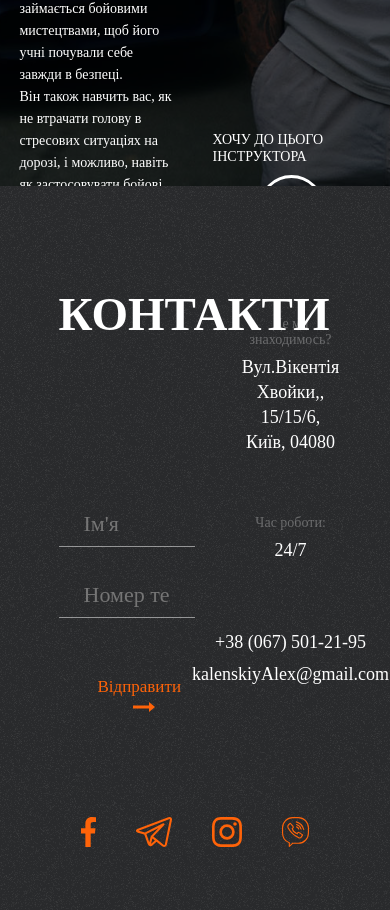
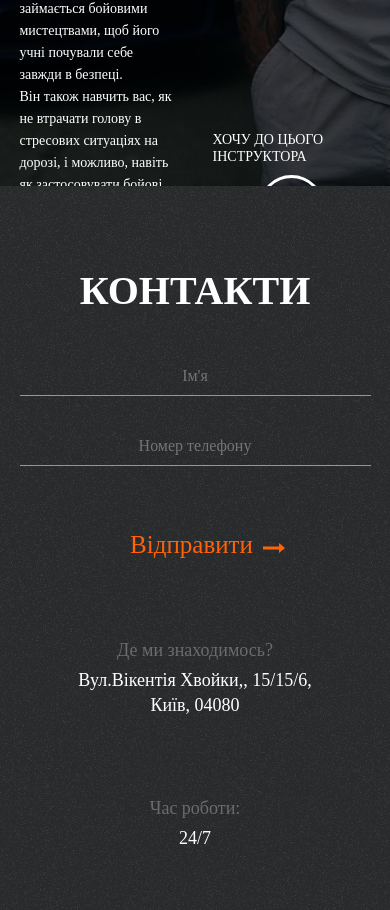
Before and after one commit to imSeptember/driverSchool, a React (Vite) app: page / in a window 390 px wide. Shown: the part 9234-10144 px from the top of the page. Built offline with nearby package versions, Linux system fonts and the light colour scheme; a web font is replaced by a local one.

Commit message:
Update Contacts.module.css

```diff
--- a/src/components/Contacts/Contacts.module.css
+++ b/src/components/Contacts/Contacts.module.css
@@ -144,3 +144,71 @@ input {
     height: 30px;
     width: auto;
 }
+
+@media screen and (max-width: 900px) {
+    #contacts {
+        padding: 80px 0;
+    }
+
+    #contacts .wrapper .content {
+        width: 90%;
+        display: flex;
+        flex-flow: column;
+        align-items: center;
+        justify-content: column;
+    }
+
+    #contacts .wrapper .socials {
+        margin-top: 100px;
+    }
+
+    #contacts .wrapper .content .col:nth-child(1) {
+        width: 100%;
+        align-items: flex-start;
+    }
+
+    #contacts h1 {
+        width: 100%;
+        font-size: 40px;
+        line-height: 50px;
+        text-align: center;
+        margin-bottom: 40px;
+    }
+
+    #contacts form {
+        width: 100%;
+        text-align: center;
+        align-items: center;
+        margin-bottom: 40px;
+    }
+
+    #contacts form input[type='text'] {
+        font-size: 16px;
+        line-height: 19px;
+        margin-bottom: 30px;
+        padding: 10px 25px;
+        text-align: center;
+    }
+
+    #contacts form button {
+        font-size: 25px;
+        line-height: 30px;
+        margin-left: 25px;
+    }
+
+    #contacts form button {
+        font-size: 25px;
+        line-height: 30px;
+    }
+
+    #contacts .wrapper .content .col:nth-child(2) {
+        width: 100%;
+        align-items: center;
+    }
+
+    #contacts p {
+        font-size: 18px;
+        line-height: 21px;
+        margin: 40px 0;
+    }
+}
```
